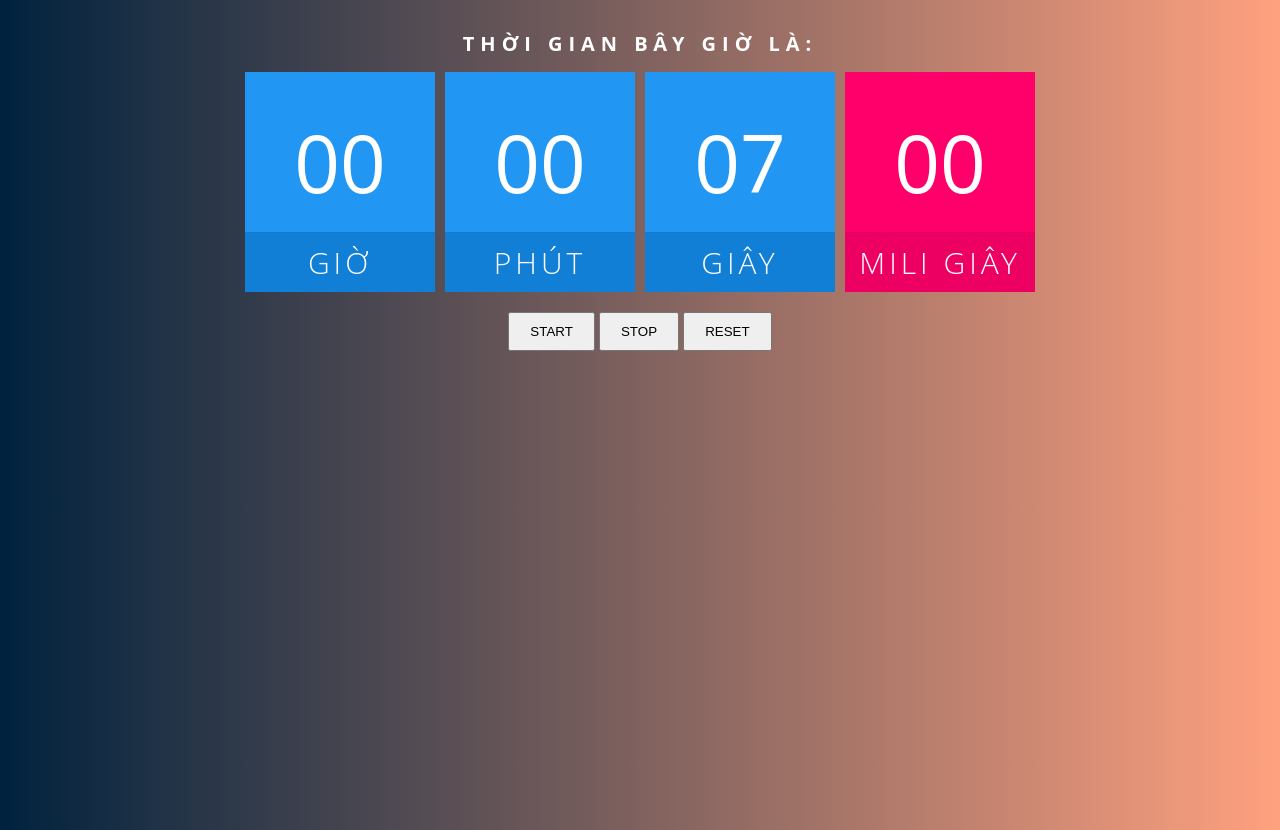
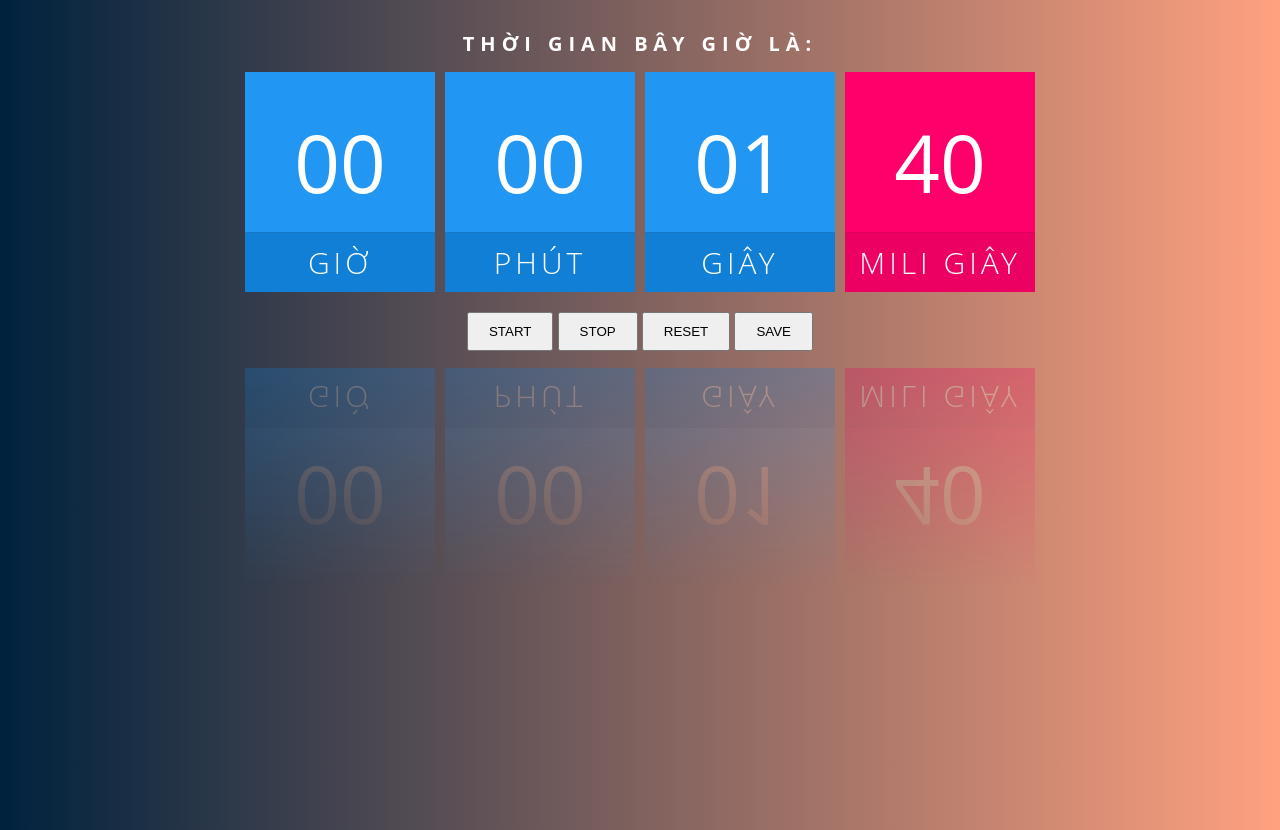
Before and after one commit to GiaHuyyy/StopWatchClock, a plain HTML site: page index.html in a window 1280 px wide. Both pictures are taken after a click on the button "START". Drawn offline with Linux system fonts and the light colour scheme.

Commit message:
Add button save

```diff
--- a/index.html
+++ b/index.html
@@ -41,7 +41,7 @@
         }
 
         .item {
-            /* -webkit-box-reflect: below 10px linear-gradient(transparent, #0004); */
+            -webkit-box-reflect: below 76px linear-gradient(transparent, #0004);
         }
 
         .list .item:last-child .number {
@@ -108,6 +108,7 @@
             <button id="start" class="btn">START</button>
             <button id="stop" class="btn">STOP</button>
             <button id="reset" class="btn">RESET</button>
+            <button id="save" class="btn">SAVE</button>
         </div>
     </div>
     <script>
@@ -123,13 +124,13 @@
             var buttonStart = document.getElementById('start');
             var buttonStop = document.getElementById('stop');
             var buttonReset = document.getElementById('reset');
-            var luu = document.getElementById('luu')
+            var luu = document.getElementById('save');
             var Interval;
 
             buttonStart.onclick = function() {
 
                 clearInterval(Interval);
-                Interval = setInterval(startTimer, 0.0000000001);
+                Interval = setInterval(startTimer, 20);
             }
 
             buttonStop.onclick = function() {
@@ -167,7 +168,7 @@
                 }
 
                 if (tens > 99) {
-                    // console.log("seconds");
+                    console.log("seconds");
                     seconds++;
                     appendSeconds.innerHTML = "0" + seconds;
                     tens = 0;
@@ -199,8 +200,6 @@
                 }
 
             }
-
-
         }
     </script>
 </body>
```
